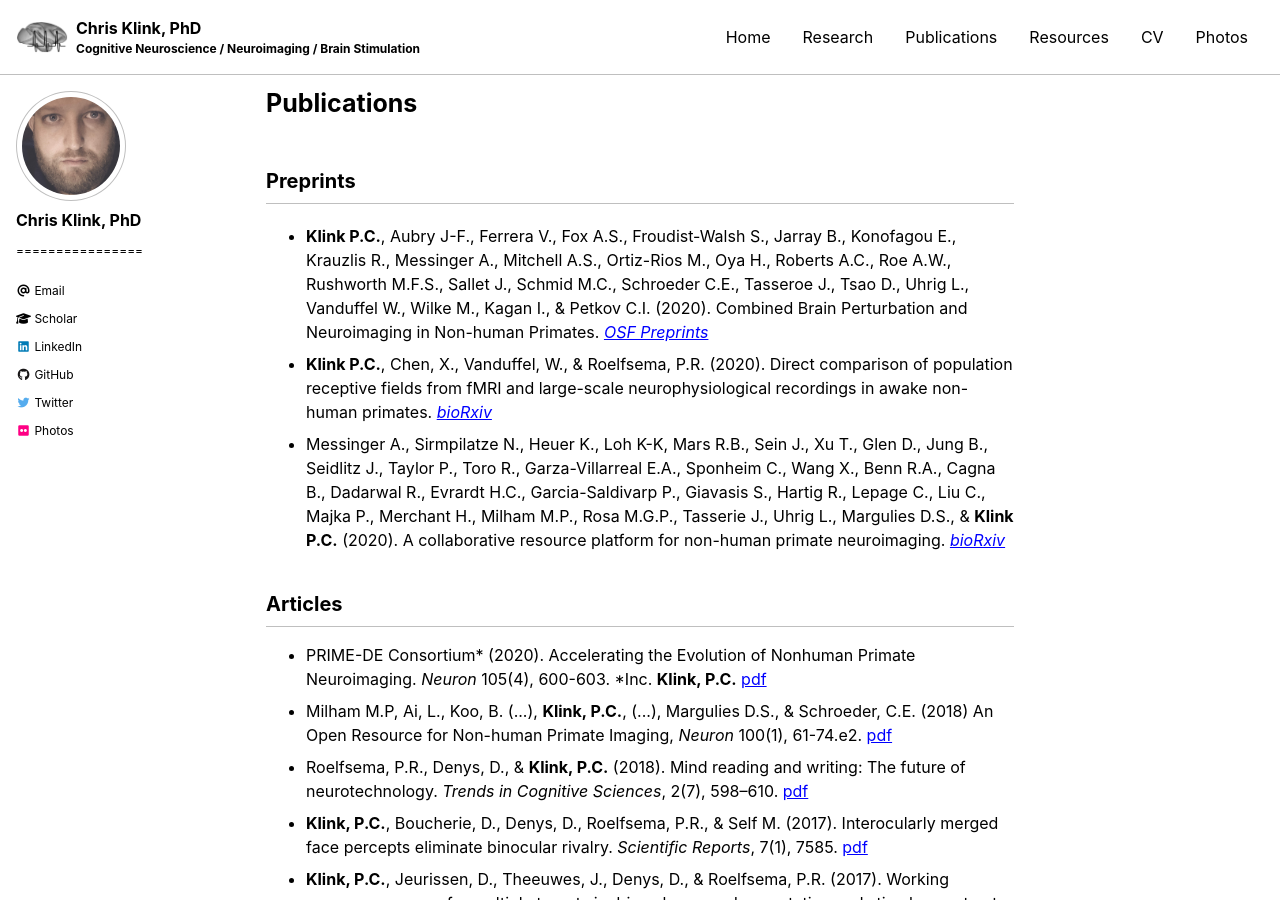
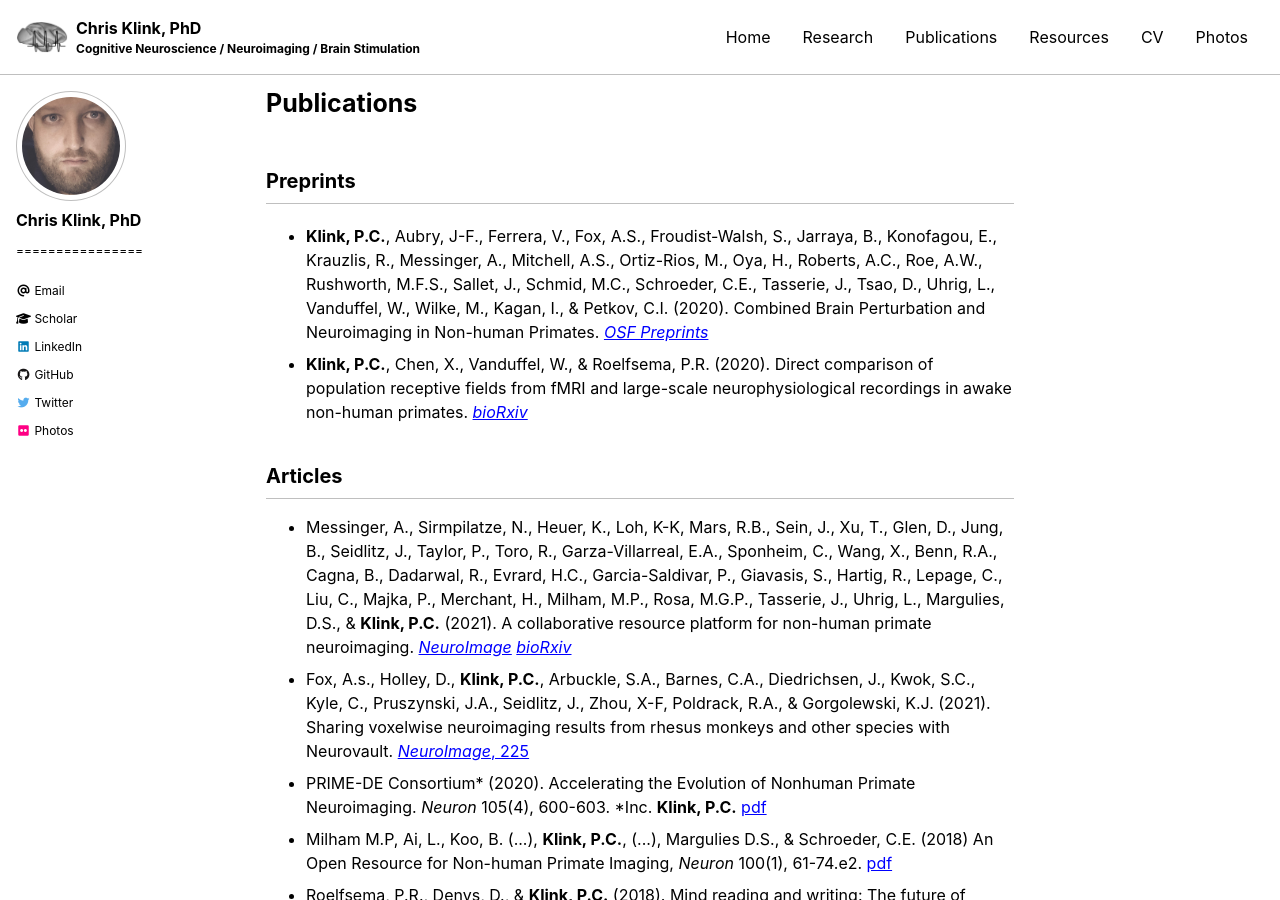
Before and after one commit to pcklink/pcklink.github.io, a Jekyll site: the page built from publications.md, in a window 1280 px wide and 900 px high. Built offline with Jekyll 4.4.1, drawn with Linux system fonts in a browser that asks for light colours; cached includes are drawn as plain includes; nearby versions of some CDN libraries.

Commit message:
Update publications.md

```diff
--- a/publications.md
+++ b/publications.md
@@ -7,16 +7,18 @@
 
 ## Preprints
 <p><ul>
-    <li><b>Klink P.C.</b>, Aubry J-F., Ferrera V., Fox A.S., Froudist-Walsh S., Jarray B., Konofagou E., Krauzlis R., Messinger A., Mitchell A.S., Ortiz-Rios M., Oya H., Roberts A.C., Roe A.W., Rushworth M.F.S., Sallet J., Schmid M.C., Schroeder C.E., Tasseroe J., Tsao D., Uhrig L., Vanduffel W., Wilke M., Kagan I., & Petkov C.I. (2020). Combined Brain Perturbation and Neuroimaging in Non-human Primates. <a href="https://osf.io/z4x89/"><i>OSF Preprints</i></a>
+    <li><b>Klink, P.C.</b>, Aubry, J-F., Ferrera, V., Fox, A.S., Froudist-Walsh, S., Jarraya, B., Konofagou, E., Krauzlis, R., Messinger, A., Mitchell, A.S., Ortiz-Rios, M., Oya, H., Roberts, A.C., Roe, A.W., Rushworth, M.F.S., Sallet, J., Schmid, M.C., Schroeder, C.E., Tasserie, J., Tsao, D., Uhrig, L., Vanduffel, W., Wilke, M., Kagan, I., & Petkov, C.I. (2020). Combined Brain Perturbation and Neuroimaging in Non-human Primates. <a href="https://osf.io/z4x89/"><i>OSF Preprints</i></a>
     </li>
-  <li><b>Klink P.C.</b>, Chen, X., Vanduffel, W., & Roelfsema, P.R. (2020). Direct comparison of population receptive fields from fMRI and large-scale neurophysiological recordings in awake non-human primates. <a href="https://doi.org/10.1101/2020.09.05.284133"><i>bioRxiv</i></a>
-    </li>
-  <li>Messinger A., Sirmpilatze N., Heuer K., Loh K-K, Mars R.B., Sein J., Xu T., Glen D., Jung B., Seidlitz J., Taylor P., Toro R., Garza-Villarreal E.A., Sponheim C., Wang X., Benn R.A., Cagna B., Dadarwal R., Evrardt H.C., Garcia-Saldivarp P., Giavasis S., Hartig R., Lepage C., Liu C., Majka P., Merchant H., Milham M.P., Rosa M.G.P., Tasserie J., Uhrig L., Margulies D.S., & <b>Klink P.C.</b> (2020). A collaborative resource platform for non-human primate neuroimaging. <a href="https://doi.org/10.1101/2020.07.31.230185"><i>bioRxiv</i></a>
+  <li><b>Klink, P.C.</b>, Chen, X., Vanduffel, W., & Roelfsema, P.R. (2020). Direct comparison of population receptive fields from fMRI and large-scale neurophysiological recordings in awake non-human primates. <a href="https://doi.org/10.1101/2020.09.05.284133"><i>bioRxiv</i></a>
     </li>
 </ul></p>
 
 ## Articles
 <ul>
+  <li>Messinger, A., Sirmpilatze, N., Heuer, K., Loh, K-K, Mars, R.B., Sein, J., Xu, T., Glen, D., Jung, B., Seidlitz, J., Taylor, P., Toro, R., Garza-Villarreal, E.A., Sponheim, C., Wang, X., Benn, R.A., Cagna, B., Dadarwal, R., Evrard, H.C., Garcia-Saldivar, P., Giavasis, S., Hartig, R., Lepage, C., Liu, C., Majka, P., Merchant, H., Milham, M.P., Rosa, M.G.P., Tasserie, J., Uhrig, L., Margulies, D.S., & <b>Klink, P.C.</b> (2021). A collaborative resource platform for non-human primate neuroimaging. <a href="https://doi.org/10.1016/j.neuroimage.2020.117519"><i>NeuroImage</i></a> <a href="https://doi.org/10.1101/2020.07.31.230185"><i>bioRxiv</i></a>
+  </li>
+ <li>Fox, A.s., Holley, D., <b>Klink, P.C.</b>, Arbuckle, S.A., Barnes, C.A., Diedrichsen, J., Kwok, S.C., Kyle, C., Pruszynski, J.A., Seidlitz, J., Zhou, X-F, Poldrack, R.A., & Gorgolewski, K.J. (2021). Sharing voxelwise neuroimaging results from rhesus monkeys and other species with Neurovault. <a href="https://doi.org/10.1016/j.neuroimage.2020.117518"><i>NeuroImage</i>, 225</a>
+  </li>
   <li>PRIME-DE Consortium* (2020). Accelerating the Evolution of Nonhuman Primate Neuroimaging. <i>Neuron</i> 105(4), 600-603. *Inc. <b>Klink, P.C.</b> <a href="/pdfs/Consortium_2020_Neuron.pdf">pdf</a>
     </li>
   <li>Milham M.P, Ai, L., Koo, B. (...), <b>Klink, P.C.</b>, (...), Margulies D.S., & Schroeder, C.E. (2018)  An Open Resource for Non-human Primate Imaging, <i>Neuron</i> 100(1), 61-74.e2. <a href="/pdfs/Milham_2018_Neuron.pdf">pdf</a>
```
